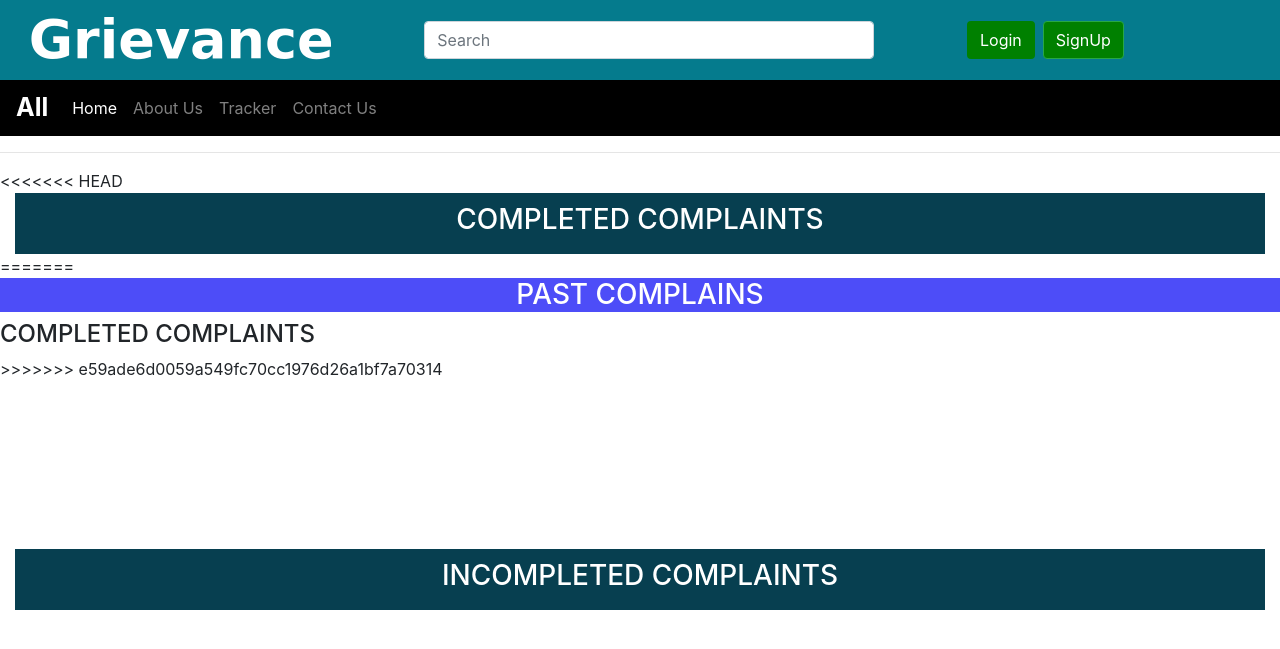
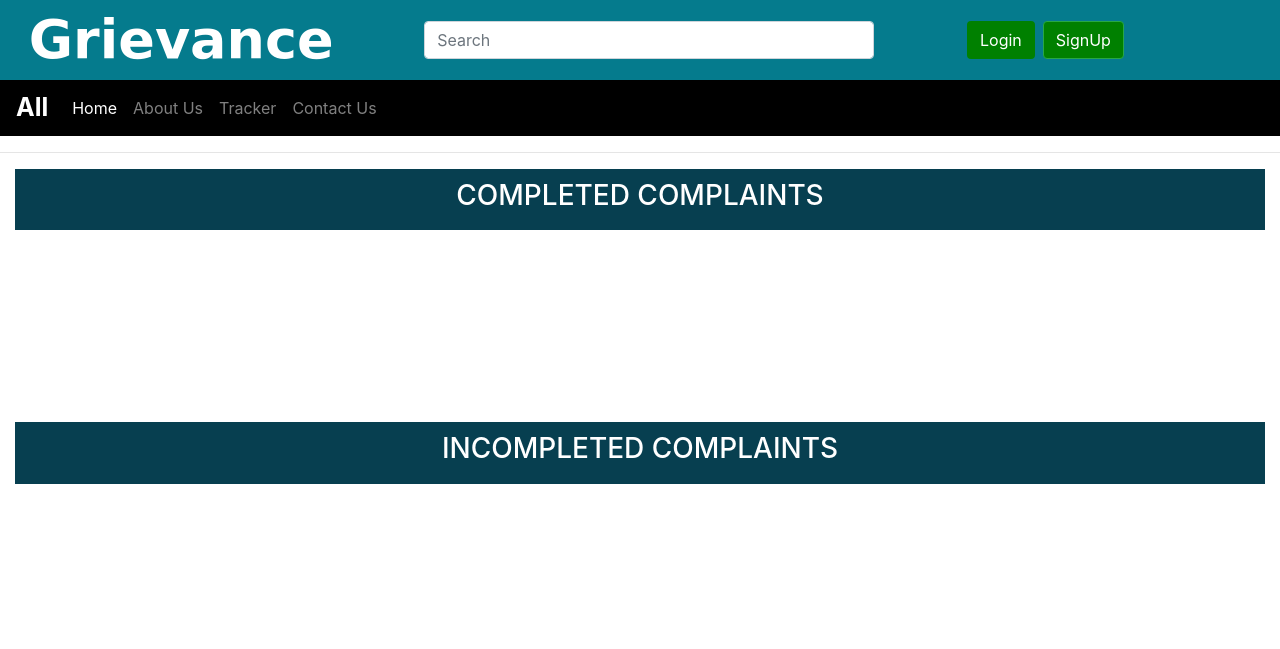
Before and after one commit to adityaiiitL/grievance-redressal-system, a Django app: page /faculty/reports/ in a window 1280 px wide. Shown: the top 649 px of the page. Run offline with Django 4.2, Linux system fonts and the light colour scheme; some libraries are stand-ins or nearby versions; some web fonts are replaced.

Commit message:
htmlchanged

```diff
--- a/templates/faculty/index.html
+++ b/templates/faculty/index.html
@@ -88,15 +88,9 @@
 {% endblock css %}
 {% block body %}
 <hr style="background-color:white;">
-<<<<<<< HEAD
-{% comment %} <<<<<<< HEAD {% endcomment %}
 <div style = "background:#073f50; padding: 10px;margin-left : 15px; margin-right:15px">
 <h3 style="background:#073f50; color:white; text-align:center; ">COMPLETED COMPLAINTS</h3>
 </div>
-=======
-<h3 style="background:rgb(77, 77, 248); color:white; text-align:center; ">PAST COMPLAINS</h3>
-<h4>COMPLETED COMPLAINTS</h4>
->>>>>>> e59ade6d0059a549fc70cc1976d26a1bf7a70314
 {% for i in allcomplains %}
 {% if i.status is 0 %}
 <div class="row fir-part" style="display: flex;">
```
